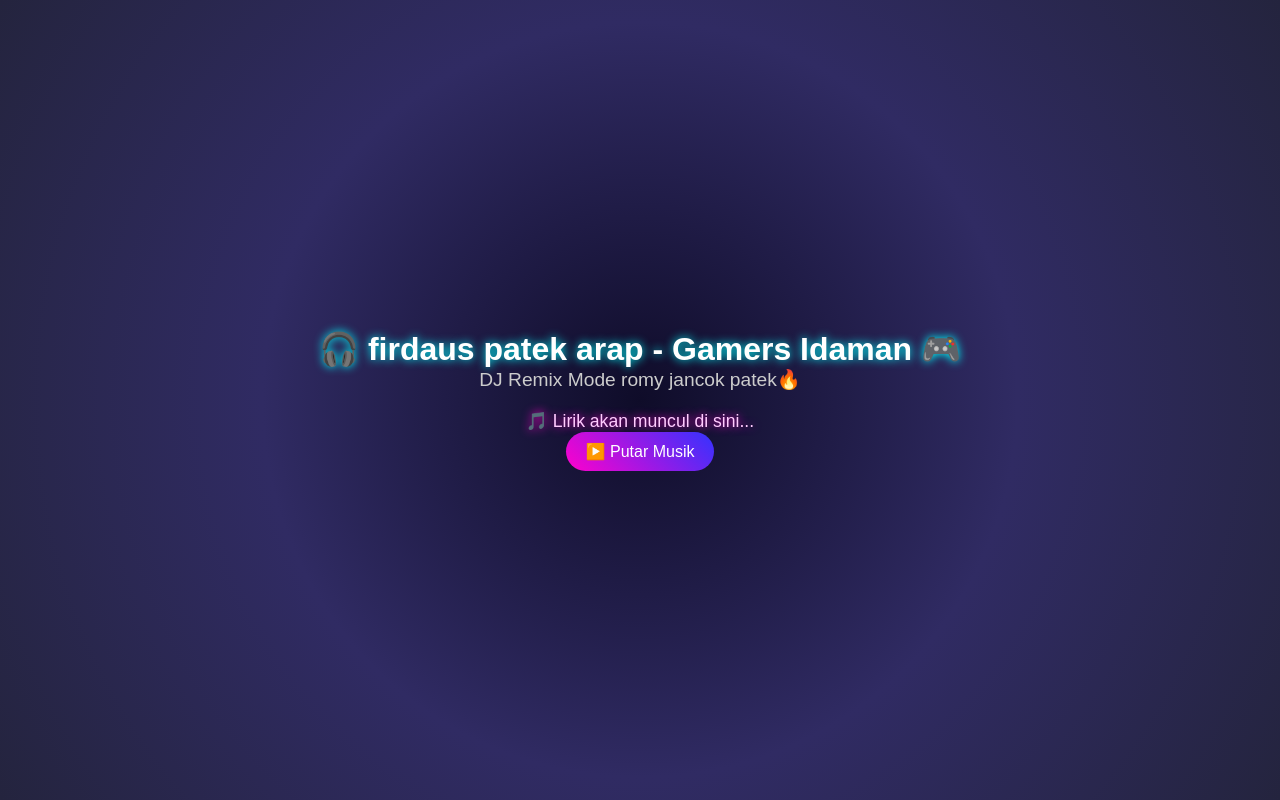
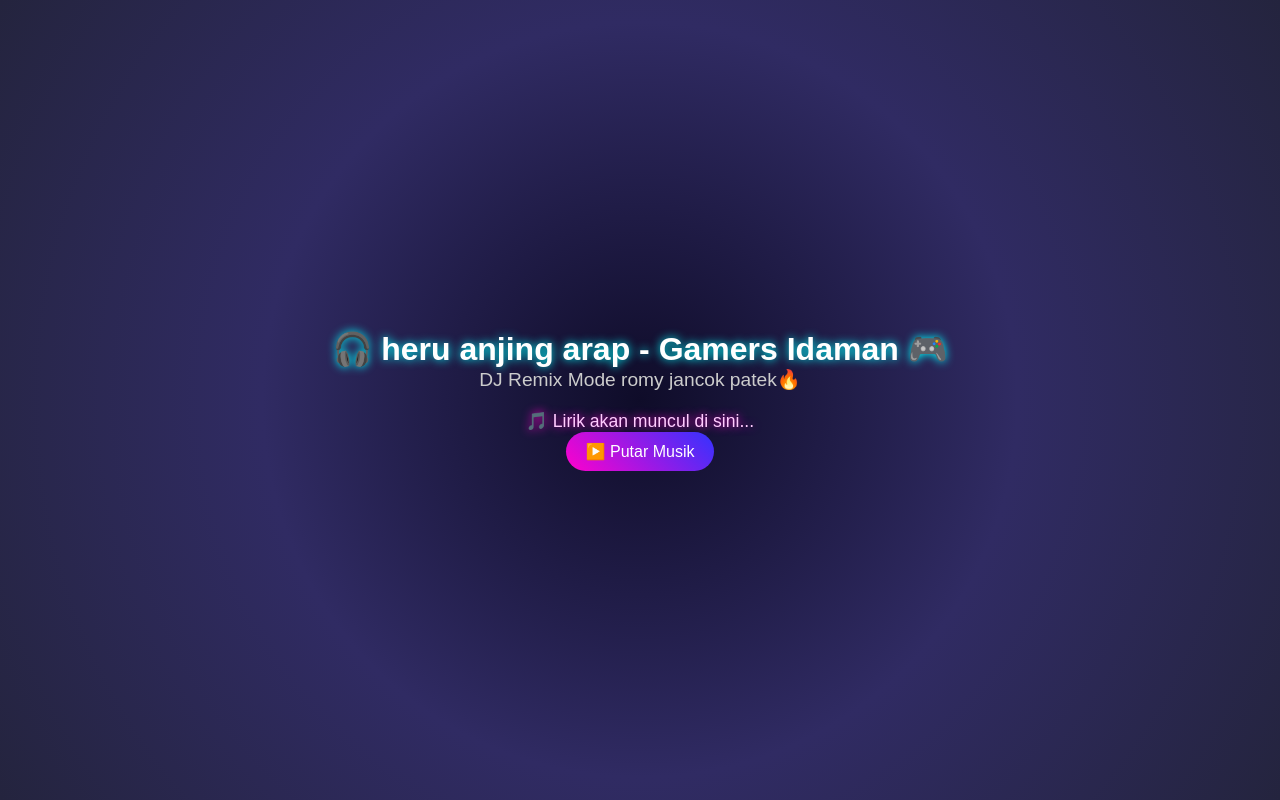
Before and after one commit to happy-smile000/crazyfirmusik, a plain HTML site: page index.html in a window 1280 px wide. Drawn offline with Linux system fonts and the light colour scheme.

Commit message:
Update index.html

```diff
--- a/index.html
+++ b/index.html
@@ -9,7 +9,7 @@
 <body>
 
   <div class="container">
-    <h1>🎧 firdaus patek arap - Gamers Idaman 🎮</h1>
+    <h1>🎧 heru anjing arap - Gamers Idaman 🎮</h1>
     <p class="subtitle">DJ Remix Mode romy jancok patek🔥</p>
 
     <div class="player">
```
